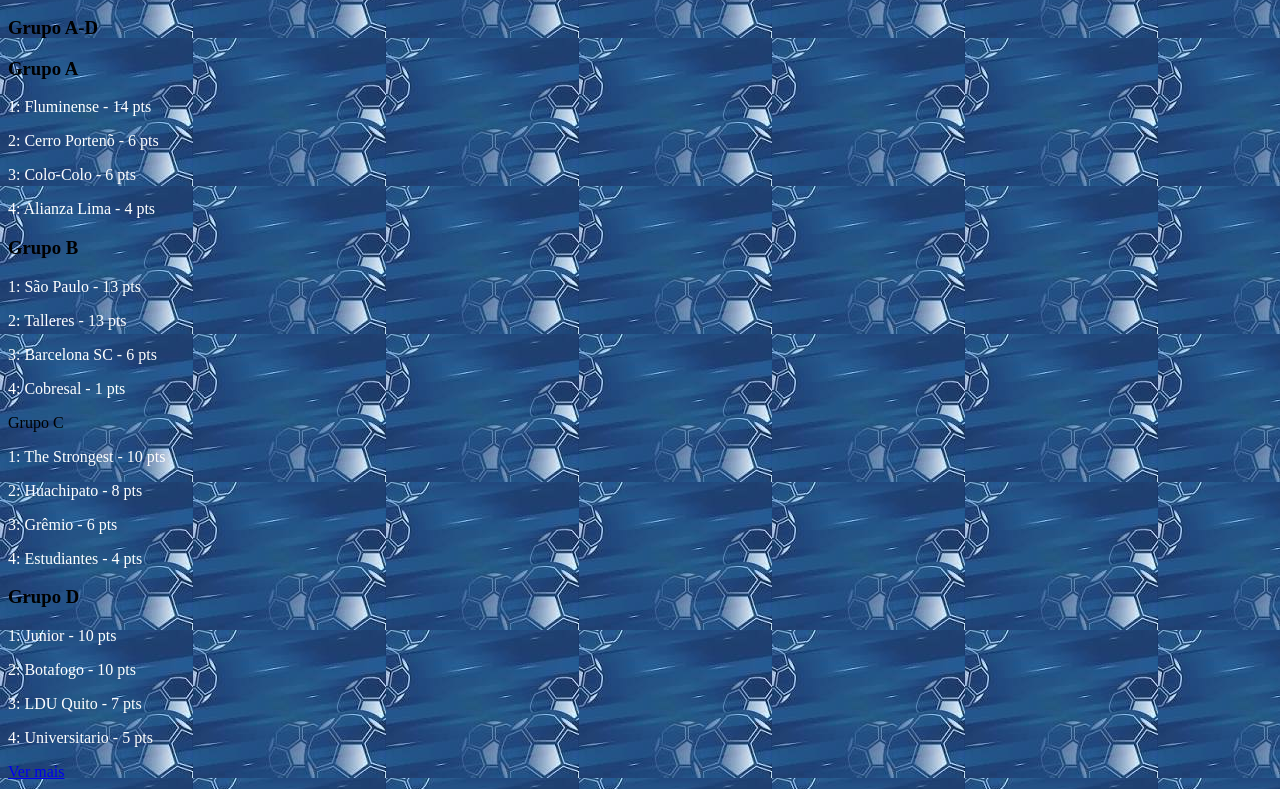
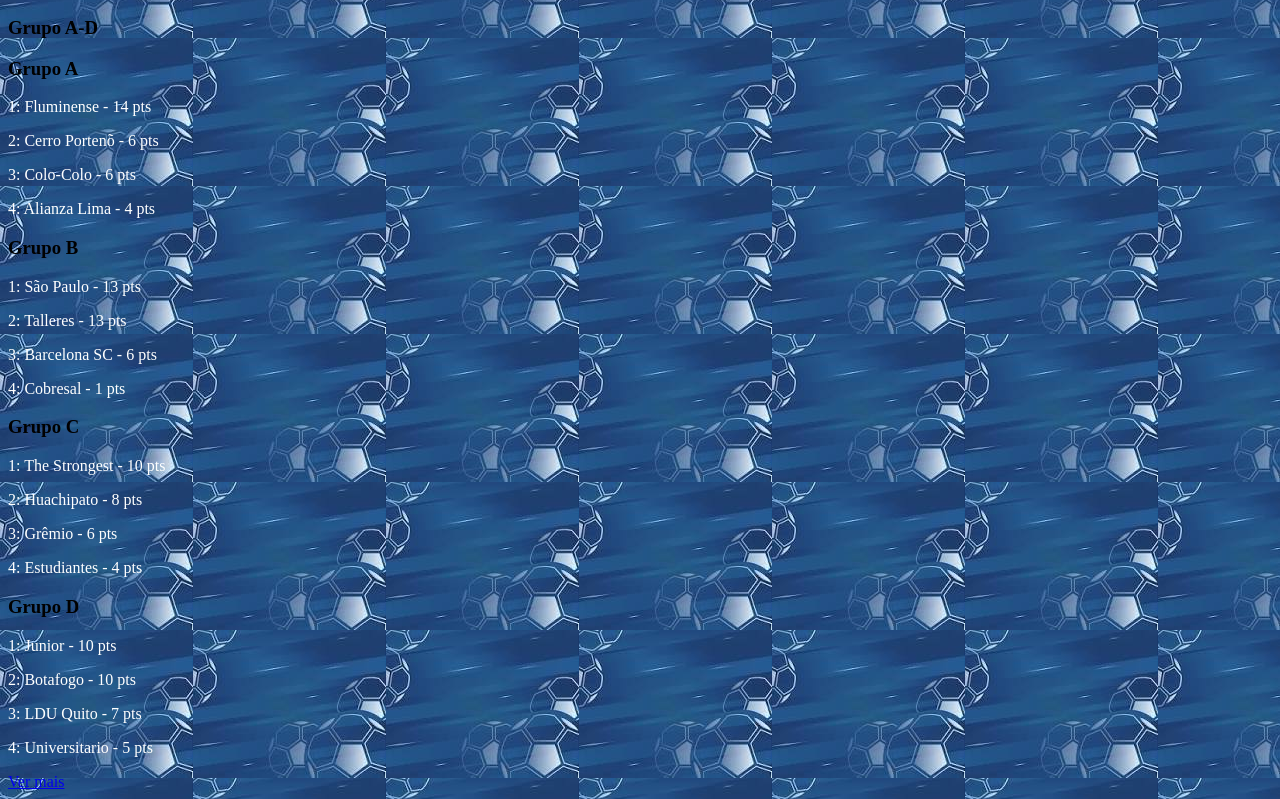
Before and after one commit to sofilouise/ClassificacaoLibertadores2905, a plain HTML site: page index.html in a window 1280 px wide. Shown: the part 110-909 px from the top of the page. Drawn offline with Linux system fonts and the light colour scheme.

Commit message:
index.html

```diff
--- a/index.html
+++ b/index.html
@@ -27,7 +27,7 @@
     <p>4: Cobresal - 1 pts</p>
   </div>
 
-  <div = class "GrupoC
+  <div = class "GrupoC>
     <h3> Grupo C </h3>
     <p>1: The Strongest - 10 pts</p>
     <p>2: Huachipato - 8 pts</p>
```
